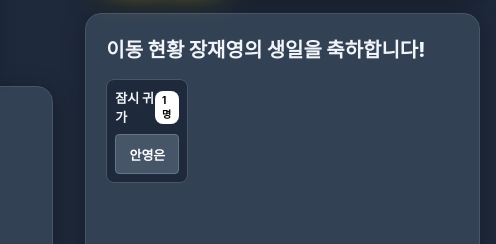
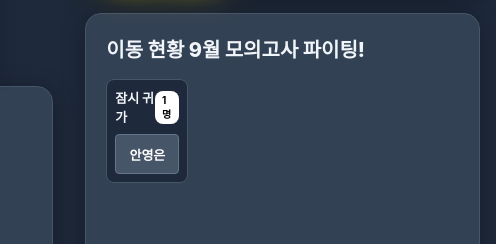
Before and after one commit to bingchilig/BETA, a plain HTML site: page index.html in a window 1280 px wide. Shown: the part 374-618 px from the top of the page, 784-1280 px from the left. Drawn offline with Linux system fonts and the light colour scheme; no server answers.

Commit message:
Update index.html

```diff
--- a/index.html
+++ b/index.html
@@ -60,7 +60,7 @@
                     <div id="seatGrid" class="seat-grid"></div>
                 </div>
                 <div class="movement-container">
-                    <h3>이동 현황 장재영의 생일을 축하합니다!</h3>
+                    <h3>이동 현황 9월 모의고사 파이팅!</h3>
                     <div id="classPanel" class="class-panel"></div>
                 </div>
             </section>
```
